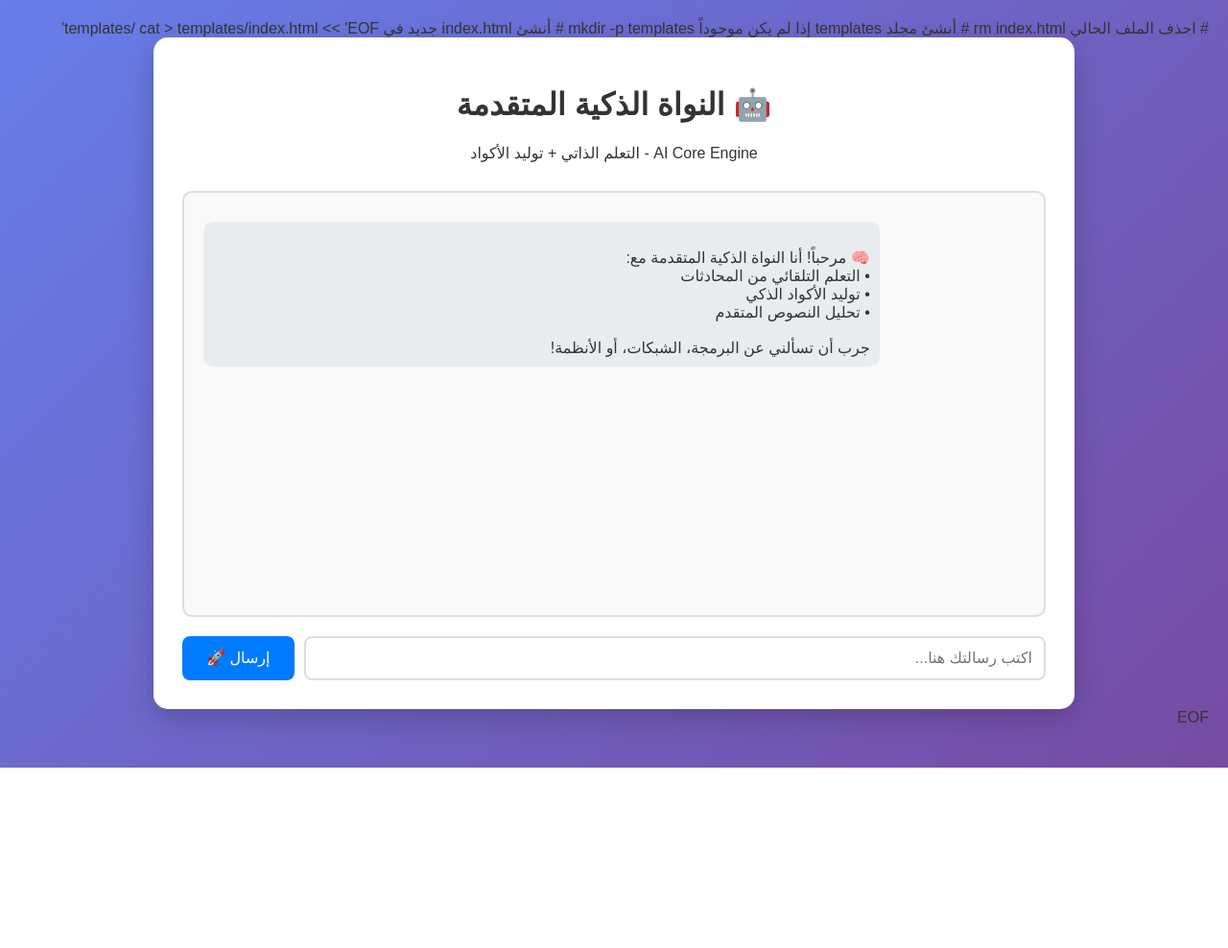
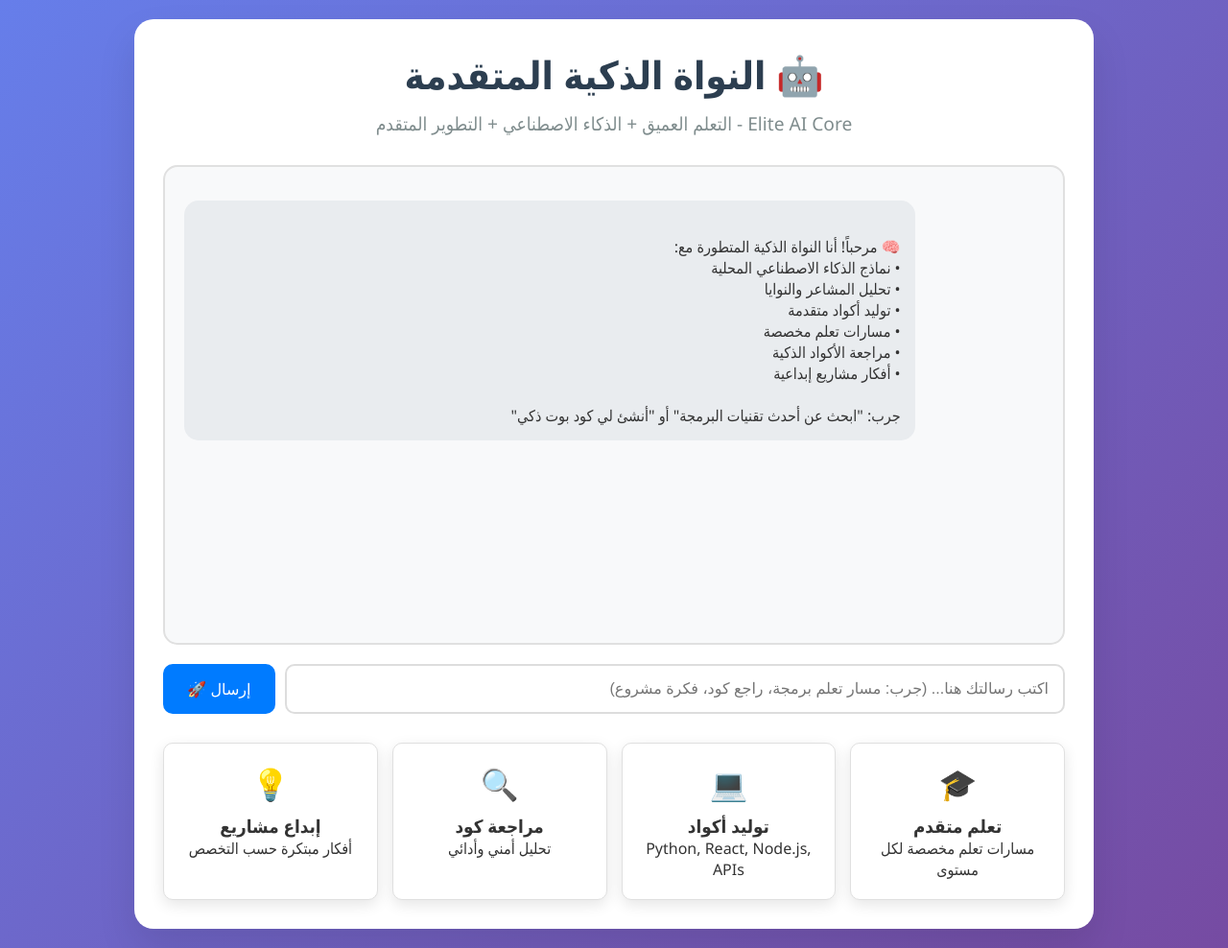
Before and after one commit to bassam-st/AI-Core-Engine-, a Flask app: page / in a window 1280 px wide. Shown: the whole page at 96% size. Before the commit the page ends 800 px from the top, so only its background shows below. Run offline with Flask 3, Linux system fonts and the light colour scheme.

Commit message:
Update index.html

```diff
--- a/templates/index.html
+++ b/templates/index.html
@@ -1,11 +1,3 @@
-# احذف الملف الحالي
-rm index.html
-
-# أنشئ مجلد templates إذا لم يكن موجوداً
-mkdir -p templates
-
-# أنشئ index.html جديد في templates/
-cat > templates/index.html << 'EOF'
 <!DOCTYPE html>
 <html lang="ar" dir="rtl">
 <head>
@@ -13,95 +5,101 @@ cat > templates/index.html << 'EOF'
     <meta name="viewport" content="width=device-width, initial-scale=1.0">
     <title>النواة الذكية المتقدمة</title>
     <style>
+        * { margin: 0; padding: 0; box-sizing: border-box; }
         body {
-            font-family: Arial, sans-serif;
+            font-family: 'Segoe UI', Tahoma, Geneva, Verdana, sans-serif;
             background: linear-gradient(135deg, #667eea, #764ba2);
-            margin: 0;
-            padding: 20px;
-            color: #333;
+            margin: 0; padding: 20px; color: #333; min-height: 100vh;
         }
         .container {
-            max-width: 900px;
-            margin: 0 auto;
-            background: white;
-            padding: 30px;
-            border-radius: 15px;
-            box-shadow: 0 10px 30px rgba(0,0,0,0.2);
+            max-width: 1000px; margin: 0 auto; background: white;
+            padding: 30px; border-radius: 20px; box-shadow: 0 20px 40px rgba(0,0,0,0.1);
         }
-        .header {
-            text-align: center;
-            margin-bottom: 30px;
+        .header { text-align: center; margin-bottom: 30px; }
+        .header h1 { color: #2c3e50; font-size: 2.5em; margin-bottom: 10px; }
+        .header p { color: #7f8c8d; font-size: 1.2em; }
+
+        .chat-container {
+            border: 2px solid #e0e0e0; border-radius: 15px; padding: 20px;
+            margin-bottom: 20px; background: #f8f9fa; height: 500px; overflow-y: auto;
         }
-        .chat-container {
-            border: 2px solid #ddd;
-            border-radius: 10px;
-            padding: 20px;
-            margin-bottom: 20px;
-            background: #f9f9f9;
-            height: 400px;
-            overflow-y: auto;
+        .message { margin: 15px 0; padding: 15px; border-radius: 15px; max-width: 85%; }
+        .user-message { background: #007bff; color: white; margin-left: auto; text-align: left; }
+        .bot-message { background: #e9ecef; color: #333; margin-right: auto; white-space: pre-line; }
+
+        .input-container { display: flex; gap: 10px; margin-bottom: 20px; }
+        input[type="text"] {
+            flex: 1; padding: 15px; border: 2px solid #ddd; border-radius: 10px;
+            font-size: 16px; outline: none; transition: border-color 0.3s;
         }
-        .message {
-            margin: 10px 0;
-            padding: 10px;
-            border-radius: 10px;
-            max-width: 80%;
+        input[type="text"]:focus { border-color: #007bff; }
+        button {
+            padding: 15px 25px; background: #007bff; color: white; border: none;
+            border-radius: 10px; font-size: 16px; cursor: pointer; transition: background 0.3s;
         }
-        .user-message {
-            background: #007bff;
-            color: white;
-            margin-left: auto;
-            text-align: left;
+        button:hover { background: #0056b3; }
+
+        .features {
+            display: grid; grid-template-columns: repeat(auto-fit, minmax(200px, 1fr));
+            gap: 15px; margin-top: 30px;
         }
-        .bot-message {
-            background: #e9ecef;
-            color: #333;
-            margin-right: auto;
-            white-space: pre-line;
+        .feature {
+            background: white; padding: 20px; border-radius: 10px; text-align: center;
+            box-shadow: 0 5px 15px rgba(0,0,0,0.1); border: 1px solid #e0e0e0;
+            transition: transform 0.3s;
         }
-        .input-container {
-            display: flex;
-            gap: 10px;
-        }
-        input[type="text"] {
-            flex: 1;
-            padding: 12px;
-            border: 2px solid #ddd;
-            border-radius: 8px;
-            font-size: 16px;
-        }
-        button {
-            padding: 12px 25px;
-            background: #007bff;
-            color: white;
-            border: none;
-            border-radius: 8px;
-            font-size: 16px;
-            cursor: pointer;
-        }
+        .feature:hover { transform: translateY(-5px); }
+        .feature-icon { font-size: 2em; margin-bottom: 10px; }
     </style>
 </head>
 <body>
     <div class="container">
         <div class="header">
             <h1>🤖 النواة الذكية المتقدمة</h1>
-            <p>AI Core Engine - التعلم الذاتي + توليد الأكواد</p>
+            <p>Elite AI Core - التعلم العميق + الذكاء الاصطناعي + التطوير المتقدم</p>
         </div>
 
         <div class="chat-container" id="chatContainer">
             <div class="message bot-message">
-                🧠 مرحباً! أنا النواة الذكية المتقدمة مع:
-                • التعلم التلقائي من المحادثات
-                • توليد الأكواد الذكي
-                • تحليل النصوص المتقدم
+                🧠 مرحباً! أنا النواة الذكية المتطورة مع:
+                • نماذج الذكاء الاصطناعي المحلية
+                • تحليل المشاعر والنوايا
+                • توليد أكواد متقدمة
+                • مسارات تعلم مخصصة
+                • مراجعة الأكواد الذكية
+                • أفكار مشاريع إبداعية
 
-                جرب أن تسألني عن البرمجة، الشبكات، أو الأنظمة!
+                جرب: "ابحث عن أحدث تقنيات البرمجة" أو "أنشئ لي كود بوت ذكي"
             </div>
         </div>
 
         <div class="input-container">
-            <input type="text" id="userInput" placeholder="اكتب رسالتك هنا..." onkeypress="if(event.key=='Enter') sendMessage()">
+            <input type="text" id="userInput" placeholder="اكتب رسالتك هنا... (جرب: مسار تعلم برمجة، راجع كود، فكرة مشروع)"
+                   onkeypress="if(event.key=='Enter') sendMessage()">
             <button onclick="sendMessage()">إرسال 🚀</button>
+        </div>
+
+        <div class="features">
+            <div class="feature">
+                <div class="feature-icon">🎓</div>
+                <h3>تعلم متقدم</h3>
+                <p>مسارات تعلم مخصصة لكل مستوى</p>
+            </div>
+            <div class="feature">
+                <div class="feature-icon">💻</div>
+                <h3>توليد أكواد</h3>
+                <p>Python, React, Node.js, APIs</p>
+            </div>
+            <div class="feature">
+                <div class="feature-icon">🔍</div>
+                <h3>مراجعة كود</h3>
+                <p>تحليل أمني وأدائي</p>
+            </div>
+            <div class="feature">
+                <div class="feature-icon">💡</div>
+                <h3>إبداع مشاريع</h3>
+                <p>أفكار مبتكرة حسب التخصص</p>
+            </div>
         </div>
     </div>
 
@@ -111,20 +109,22 @@ cat > templates/index.html << 'EOF'
             const message = input.value.trim();
             if (!message) return;
 
-            const chatContainer = document.getElementById('chatContainer');
             addMessage(message, 'user');
 
             fetch('/api/chat', {
                 method: 'POST',
                 headers: {'Content-Type': 'application/json'},
-                body: JSON.stringify({message: message})
+                body: JSON.stringify({message: message, user_id: 'web_user'})
             })
             .then(response => response.json())
             .then(data => {
                 addMessage(data.response, 'bot');
+                if (data.analysis) {
+                    console.log('التحليل:', data.analysis);
+                }
             })
             .catch(error => {
-                addMessage('❌ حدث خطأ في الاتصال', 'bot');
+                addMessage('❌ حدث خطأ في الاتصال: ' + error, 'bot');
             });
 
             input.value = '';
@@ -134,11 +134,10 @@ cat > templates/index.html << 'EOF'
             const chatContainer = document.getElementById('chatContainer');
             const messageDiv = document.createElement('div');
             messageDiv.className = `message ${sender}-message`;
-            messageDiv.textContent = text;
+            messageDiv.innerHTML = text.replace(/\n/g, '<br>');
             chatContainer.appendChild(messageDiv);
             chatContainer.scrollTop = chatContainer.scrollHeight;
         }
     </script>
 </body>
 </html>
-EOF
```
